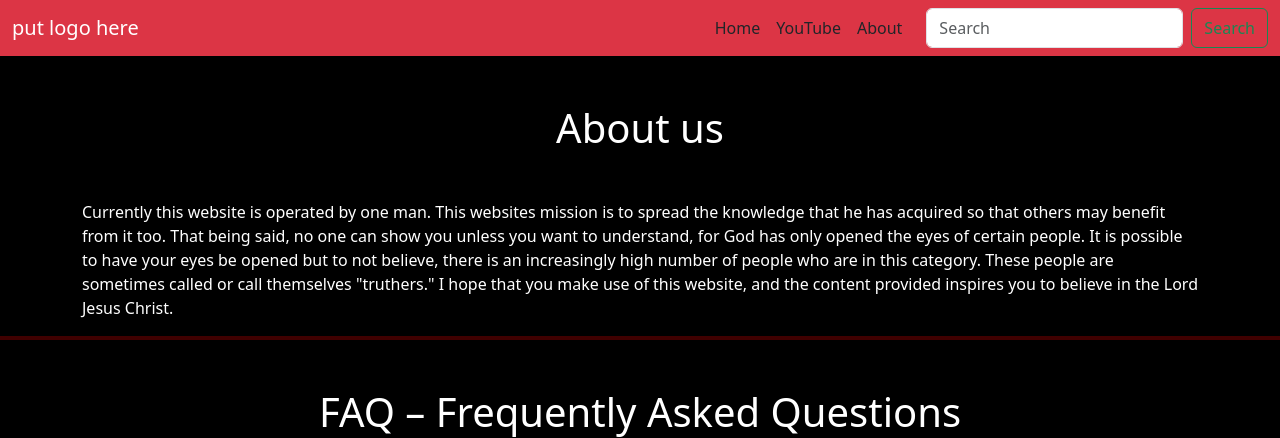
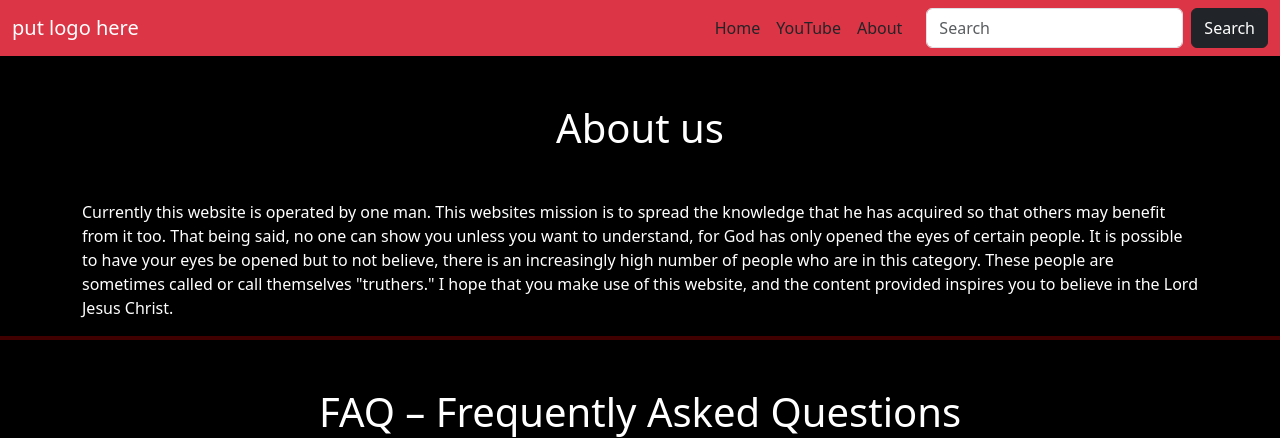
Before and after one commit to JeffreyDinackus/Javascript-1, a Flask app: page /about in a window 1280 px wide. Shown: the top 438 px of the page. Run offline with Flask 2, Linux system fonts and the light colour scheme; some libraries are stand-ins or nearby versions.

Commit message:
consmetic changes

```diff
--- a/sample-website/templates/base.html
+++ b/sample-website/templates/base.html
@@ -42,9 +42,9 @@
           aria-labelledby="offcanvasNavbar2Label"
         >
           <div class="offcanvas-header">
-            <h5 class="offcanvas-title text-dark" id="offcanvasNavbar2Label">
+            <a href="/" class="nav-link"><h5 class="offcanvas-title text-dark" id="offcanvasNavbar2Label">
               Juice Media
-            </h5>
+            </h5></a>
             <button
               type="button"
               class="btn-close btn-close-dark"
@@ -72,7 +72,7 @@
                 placeholder="Search"
                 aria-label="Search"
               />
-              <button class="btn btn-outline-success" type="submit">
+              <button class="btn btn-dark" type="submit">
                 Search
               </button>
             </form>
```
